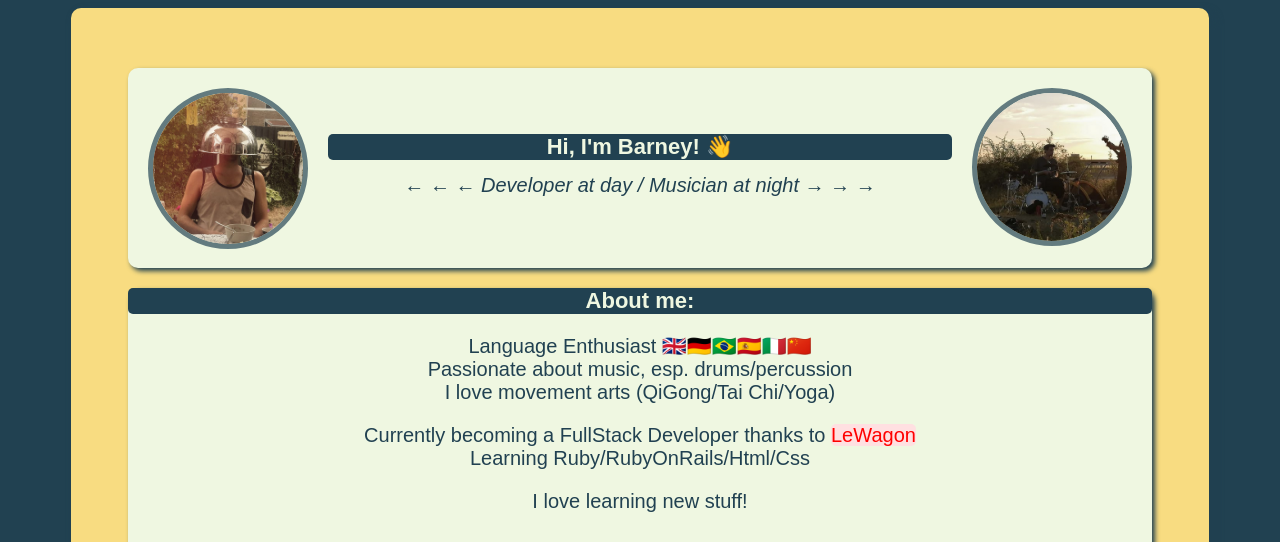
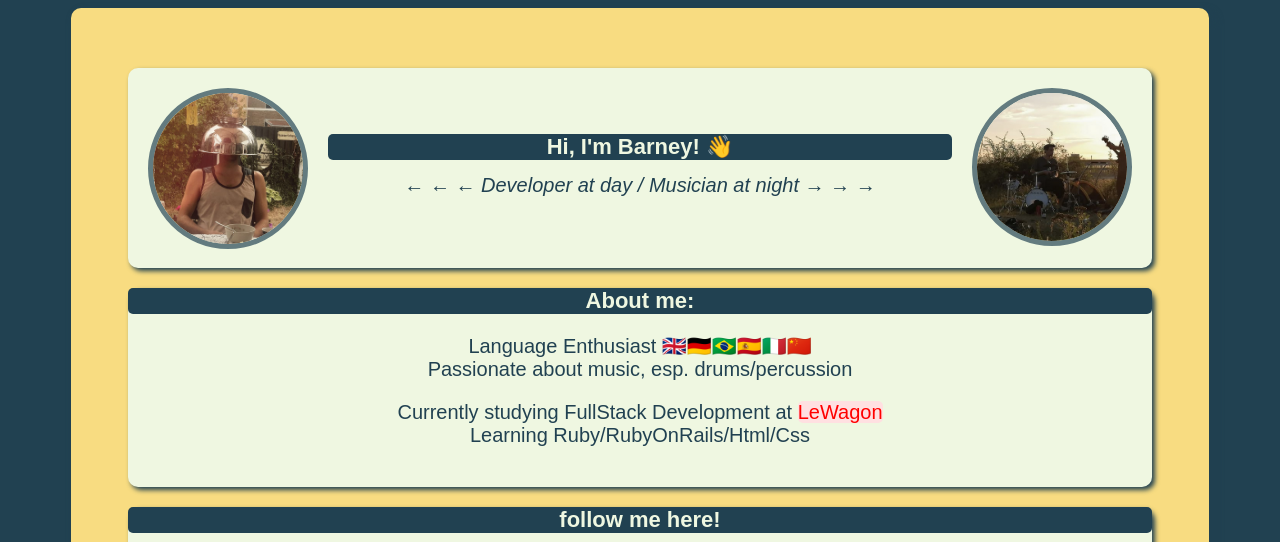
Before and after one commit to brednadflex/ProfilePage, a plain HTML site: page index.html in a window 1280 px wide. Shown: the top 542 px of the page. Drawn offline with Linux system fonts and the light colour scheme; a web font is replaced by a local one.

Commit message:
deleted some text

```diff
--- a/index.html
+++ b/index.html
@@ -25,10 +25,9 @@
 
     <div class="card white-bg box-shadow-gray text-center padding-bottom">
        <h1 class="black-bg-white-font">About me: <br></h1>
-      <p>Language Enthusiast 🇬🇧🇩🇪🇧🇷🇪🇸🇮🇹🇨🇳<br> Passionate about music, esp. drums/percussion <br> I love movement arts (QiGong/Tai Chi/Yoga)</p>
-      <p>Currently becoming a FullStack Developer thanks to <a href="http://www.lewagon.com" class="red-link">LeWagon</a><br>
+      <p>Language Enthusiast 🇬🇧🇩🇪🇧🇷🇪🇸🇮🇹🇨🇳<br> Passionate about music, esp. drums/percussion <br></p>
+      <p>Currently studying FullStack Development at <a href="http://www.lewagon.com" class="red-link">LeWagon</a><br>
         Learning Ruby/RubyOnRails/Html/Css<br></p>
-        <p>I love learning new stuff!</p>
 
 
     </div>
```
